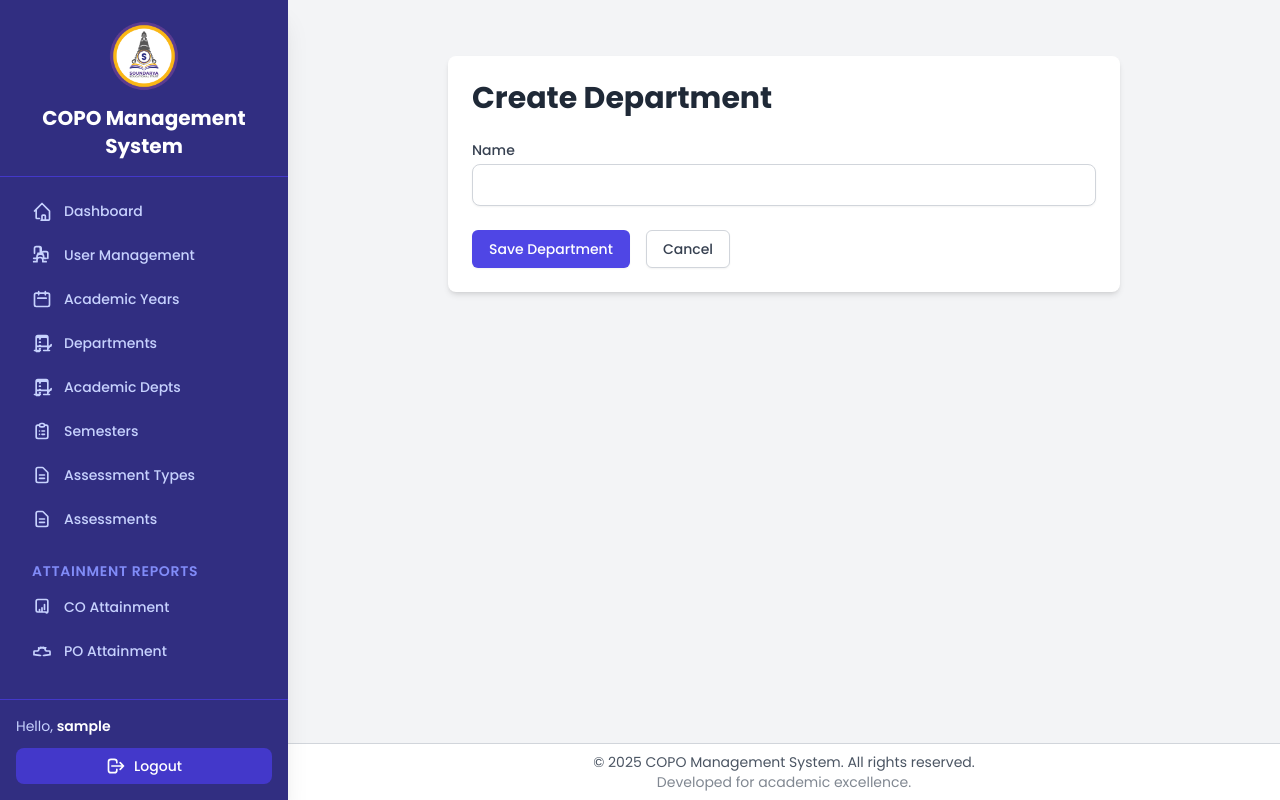
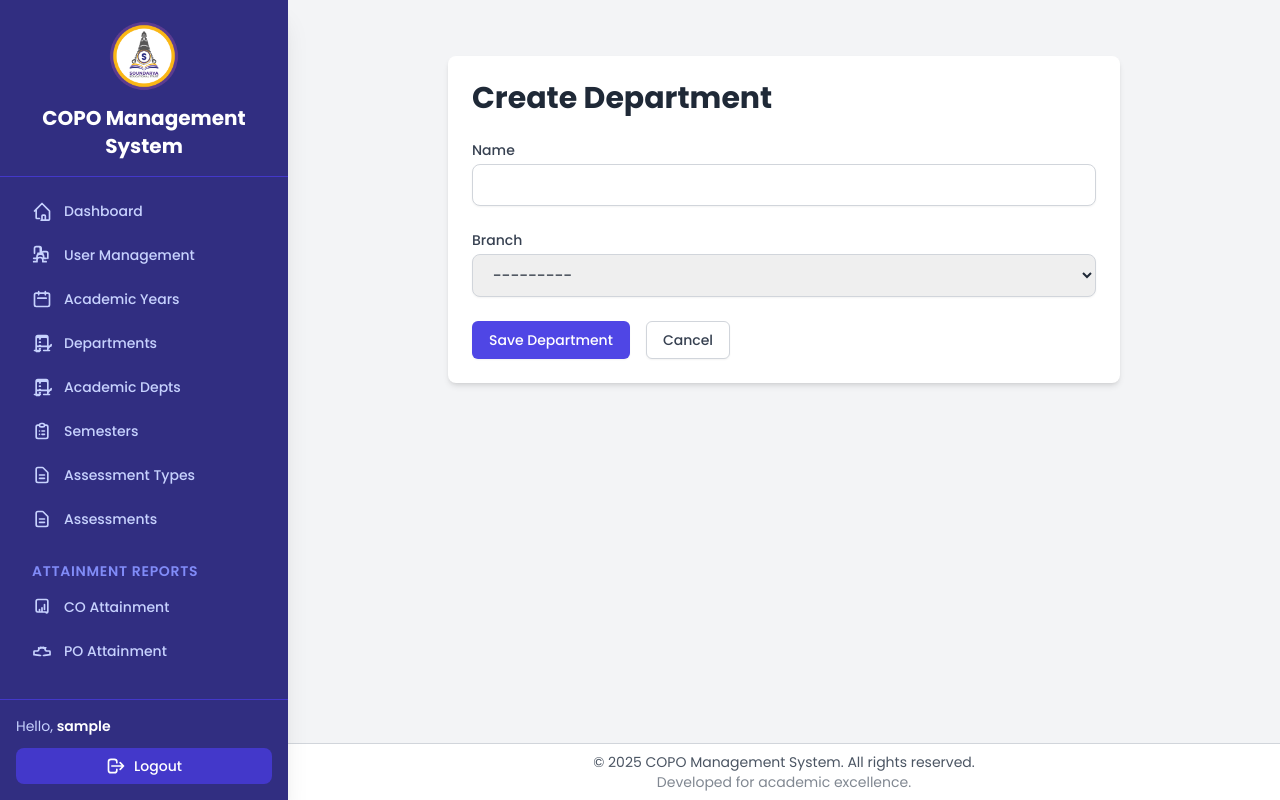
Before and after one commit to deepanshuSoni22/copo-management, a Django app: page /academics/departments/create/ in a window 1280 px wide. Run offline with Django 5.2, Linux system fonts and the light colour scheme; the visitor is signed in with stand-in values (Sample User, id 1).

Commit message:
Add Branch under departments

```diff
--- a/academics/forms.py
+++ b/academics/forms.py
@@ -222,43 +222,17 @@ class AcademicDepartmentForm(forms.ModelForm):
 
 
 class DepartmentForm(forms.ModelForm):
-    # Customizing the HOD field to use a select widget for UserProfile objects
-    # This also allows for custom styling via attrs
-    # hod = forms.ModelChoiceField(
-    #     queryset=UserProfile.objects.filter(role="HOD").select_related(
-    #         "user"
-    #     ),  # Only show HOD profiles
-    #     empty_label="No HOD assigned",  # Optional: allow no HOD
-    #     required=False,  # HOD assignment is optional
-    #     widget=forms.Select(
-    #         attrs={
-    #             "class": "mt-1 block w-full px-4 py-2 border border-gray-300 rounded-lg shadow-sm focus:ring-indigo-500 focus:border-indigo-500 sm:text-base"
-    #         }
-    #     ),
-    #     label="Head of Department",
-    # )
-
     class Meta:
         model = Department
-        fields = ["name"]
+        fields = ["name", "branch"]
         widgets = {
-            "name": forms.TextInput(
-                attrs={
-                    "class": "mt-1 block w-full px-4 py-2 border border-gray-300 rounded-lg shadow-sm focus:ring-indigo-500 focus:border-indigo-500 sm:text-base"
-                }
-            ),
+            "name": forms.TextInput(attrs={
+                "class": "mt-1 block w-full px-4 py-2 border border-gray-300 rounded-lg shadow-sm focus:ring-indigo-500 focus:border-indigo-500 sm:text-base"
+            }),
+            "branch": forms.Select(attrs={
+                "class": "mt-1 block w-full px-4 py-2 border border-gray-300 rounded-lg shadow-sm focus:ring-indigo-500 focus:border-indigo-500 sm:text-base"
+            }),
         }
-
-    def __init__(self, *args, **kwargs):
-        super().__init__(*args, **kwargs)
-        # Further filter HOD queryset in init if you want to ensure it only shows *active* HOD users if possible.
-        # This is already done with limit_choices_to in the model and filter(role='HOD') in the form field.
-        # Ensure the user's full name is displayed for HOD selection
-        # self.fields["hod"].label_from_instance = lambda obj: (
-        #     f"{obj.user.first_name} {obj.user.last_name} ({obj.user.username})"
-        #     if obj.user.first_name
-        #     else obj.user.username
-        # )
 
 
 class ProgramOutcomeForm(forms.ModelForm):
--- a/academics/models.py
+++ b/academics/models.py
@@ -5,21 +5,20 @@ from django.contrib.auth.models import User  # <--- ADD THIS LINE
 
 
 class Department(models.Model):
+    BRANCH_CHOICES = [
+        ('Computer Science', 'Computer Science'),
+        ('Commerce', 'Commerce'),
+        ('Management', 'Management'),
+        ('Arts', 'Arts'),
+        ('Science', 'Science'),
+        ('Humanities', 'Humanities'),
+    ]
+
     name = models.CharField(max_length=100, unique=True)
-    # hod = models.OneToOneField(
-    #     UserProfile,
-    #     on_delete=models.SET_NULL,  # If HOD is deleted, department remains but HOD field becomes null
-    #     related_name="headed_department",
-    #     null=True,
-    #     blank=True,
-    #     limit_choices_to={
-    #         "role__in": ["HOD", "FACULTY"]
-    #     },  # This will show both HODs and Faculty
-    #     verbose_name="Head of Department",
-    # )
+    branch = models.CharField(max_length=100, choices=BRANCH_CHOICES)
 
     def __str__(self):
-        return self.name
+        return f"{self.name} - {self.branch}"
 
     class Meta:
         verbose_name = "Department"
--- a/academics/templates/academics/department_form.html
+++ b/academics/templates/academics/department_form.html
@@ -27,10 +27,12 @@
             </div>
 
             <div>
-                <label for="{{ form.hod.id_for_label }}" class="block text-sm font-medium text-gray-700 mb-1">{{ form.hod.label }}</label>
-                {{ form.hod }}
-                {% if form.hod.errors %}
-                    <p class="mt-2 text-sm text-red-600">{{ form.hod.errors.as_text }}</p>
+                <label for="{{ form.branch.id_for_label }}" class="block text-sm font-medium text-gray-700 mb-1">
+                    {{ form.branch.label }}
+                </label>
+                {{ form.branch }}
+                {% if form.branch.errors %}
+                    <p class="mt-2 text-sm text-red-600">{{ form.branch.errors.as_text }}</p>
                 {% endif %}
             </div>
 
```
Also changed, not shown: academics/templates/academics/department_list.html (+15 -17 lines), academics/migrations/0003_alter_department_options_department_parent.py (added), academics/migrations/0004_alter_department_options_remove_department_parent.py (added), academics/migrations/0005_department_branch.py (added), academics/migrations/0006_alter_department_branch.py (added).
